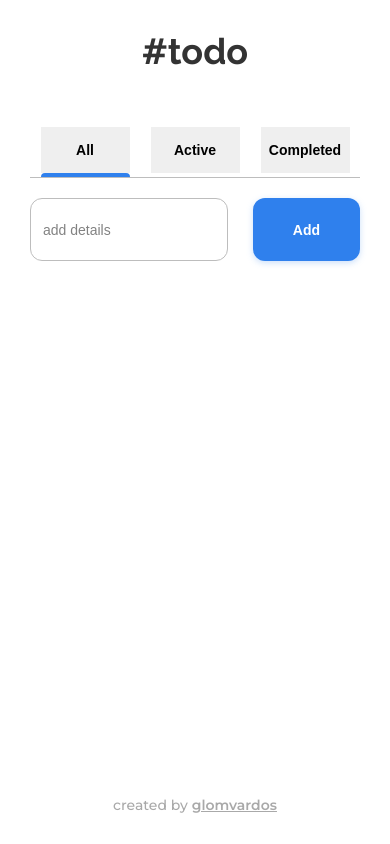
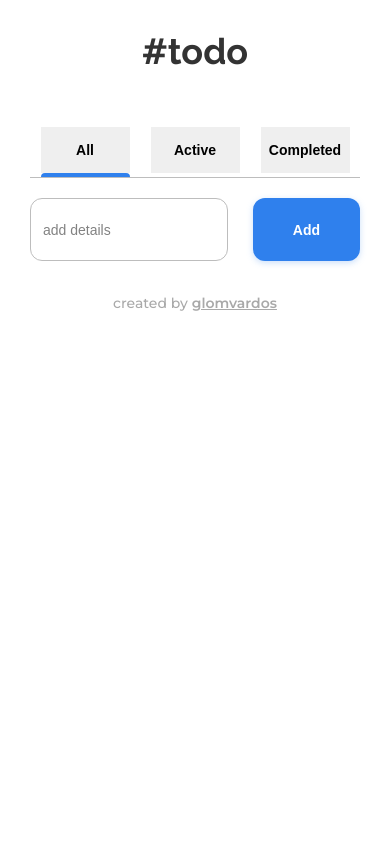
Before and after one commit to glomvardos/todo, a React (Create React App) app: page / in a window 390 px wide. Built offline with nearby package versions, Linux system fonts and the light colour scheme.

Commit message:
Fix a problem with mobile devices

```diff
--- a/src/App.js
+++ b/src/App.js
@@ -4,12 +4,12 @@ import Input from './components/Input/Input'
 import ToDoList from './components/ToDoList/ToDoList'
 
 const App = () => {
-  // const tasks = localStorage.getItem('tasks') ? JSON.parse(localStorage.getItem('tasks')) : []
+  const tasks = localStorage.getItem('tasks') ? JSON.parse(localStorage.getItem('tasks')) : []
   const [items, setItems] = useState([])
   const [isActive, setIsActive] = useState(false)
   const [isCompleted, setIsCompleted] = useState(false)
 
-  // localStorage.setItem('tasks', JSON.stringify(items))
+  localStorage.setItem('tasks', JSON.stringify(items))
 
   // Add task
   const todoItemsHandler = item => {
--- a/src/styles/global.css
+++ b/src/styles/global.css
@@ -10,19 +10,19 @@ html {
 
 body {
   font-family: 'Montserrat', sans-serif;
-  height: 100vh;
+  /* height: 100vh; */
   overflow: hidden;
   padding: 3rem;
   background-color: #fff;
   color: #333;
   font-size: 1.4rem;
 }
-#root {
+/* #root {
   height: 100%;
   display: flex;
   flex-direction: column;
   justify-content: space-between;
-}
+} */
 
 h1 {
   font-family: 'Raleway', sans-serif;
```
